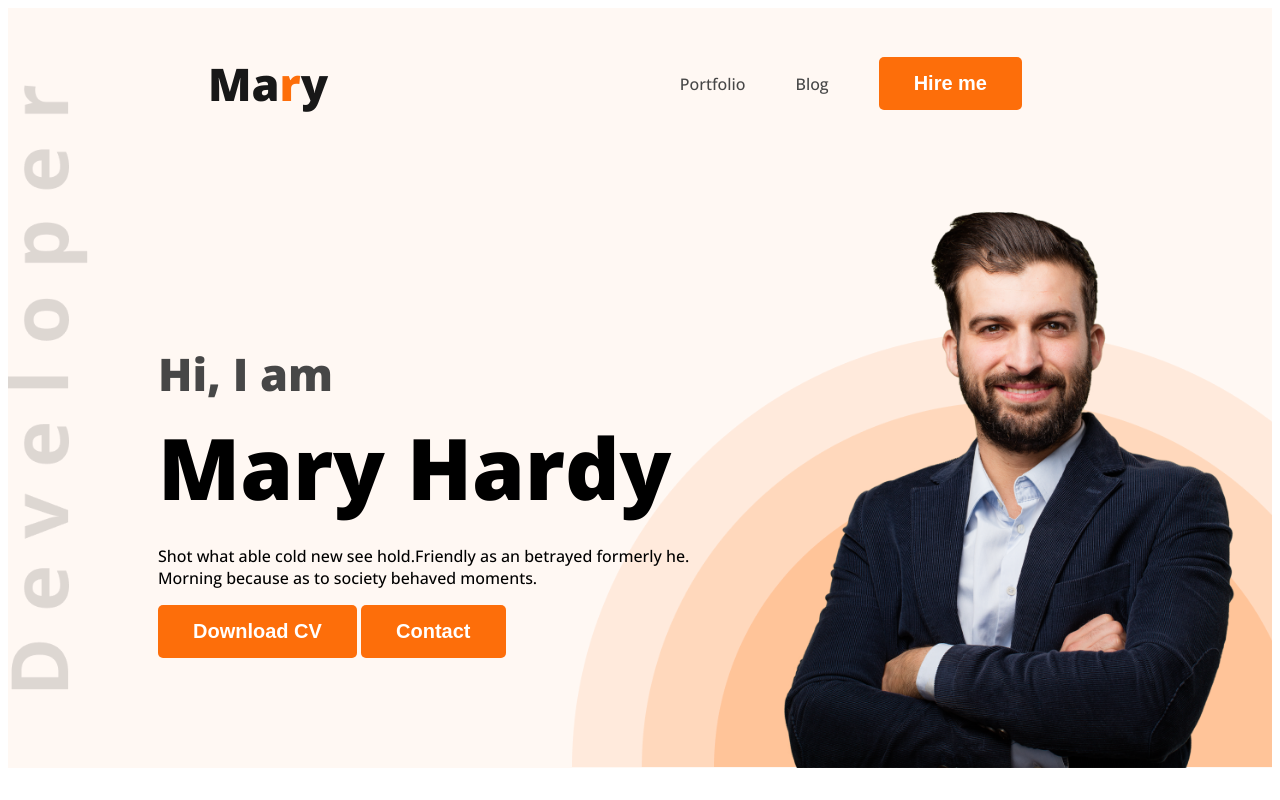
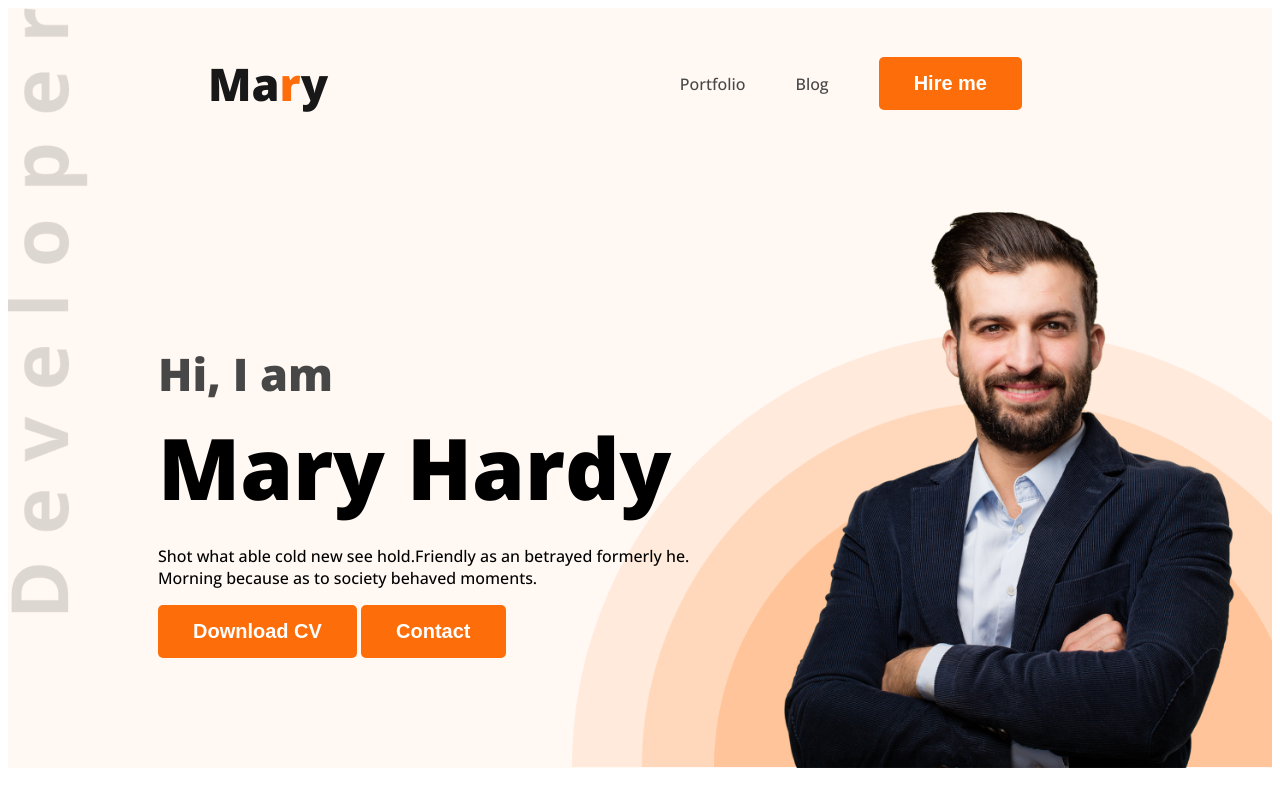
Before and after one commit to abushahed670/webdeveloper-portfolio, a plain HTML site: page index.html in a window 1280 px wide. Shown: the top 800 px of the page. Drawn offline with nearby package versions, Linux system fonts and the light colour scheme.

Commit message:
bagraound image added

```diff
--- a/styles/portfolio.css
+++ b/styles/portfolio.css
@@ -74,7 +74,7 @@ nav a {
     background-color: #FFF8F3;
     background-image: url('../images/header_bg.png'), url('../images/developer.png');
     background-repeat: no-repeat;
-    background-position: bottom right, left center;
+    background-position: bottom right, top left;
     background-size: 700px, 80px;
 
 
```
